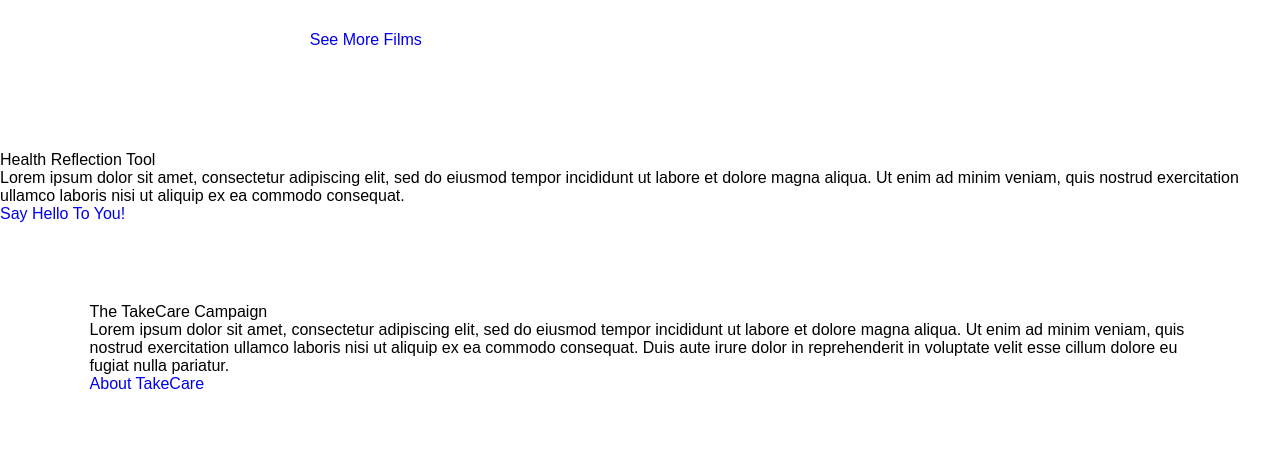
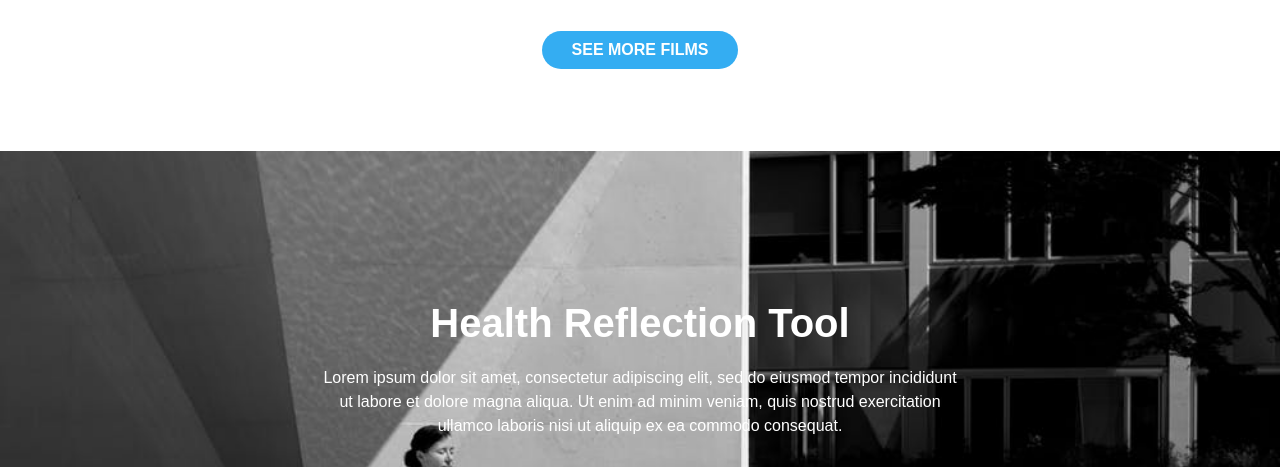
Before and after one commit to pvaishnaviprdxn/takecare_new, a plain HTML site: page index.html in a window 1280 px wide. Shown: the part 1449-1916 px from the top of the page. Drawn offline with Linux system fonts and the light colour scheme.

Commit message:
health-reflection tool styling added

```diff
--- a/assets/css/style.css
+++ b/assets/css/style.css
@@ -303,6 +303,58 @@ section{margin-bottom: 80px;}
   height: 40px;
 }
 
+/* button stylying starts here */
+.btn{
+  text-align: center;
+}
+
+.btn a{
+  padding: 10px 30px;
+  border-radius: 30px;
+  text-transform: uppercase;
+  font-weight: bold;
+  color: white;
+  background-color:rgba(52,173,242);
+}
+
+.btn a:hover{
+  background-color:white;
+  color: rgba(52,173,242);
+  border: 1px solid;
+}
+
+/* button styling ends here */
+
+/* health reflection tool styling starts here*/
+.bck-img{
+  background-image: url('../images/hf.jpeg');
+  background-size: cover;
+  width: 100%;
+  height: 500px;
+}
+
+.h-r-tool{
+  margin: 0 auto;
+  width: 50%;
+  height: auto;
+}
+
+.h-r-tool h2{
+  color: white;
+  padding: 150px 0 0 0;
+  font-size: 40px;
+  font-weight: bold;
+  text-align: center;
+}
+
+.h-r-tool p{
+  text-align: center;
+  color: white;
+  padding: 20px 0 50px 0;
+  line-height: 1.5;
+}
+/* health reflection tool styling ends here*/
+
 /*Tc films styling ends here*/
 /*=================================
   main styling ends here
```
